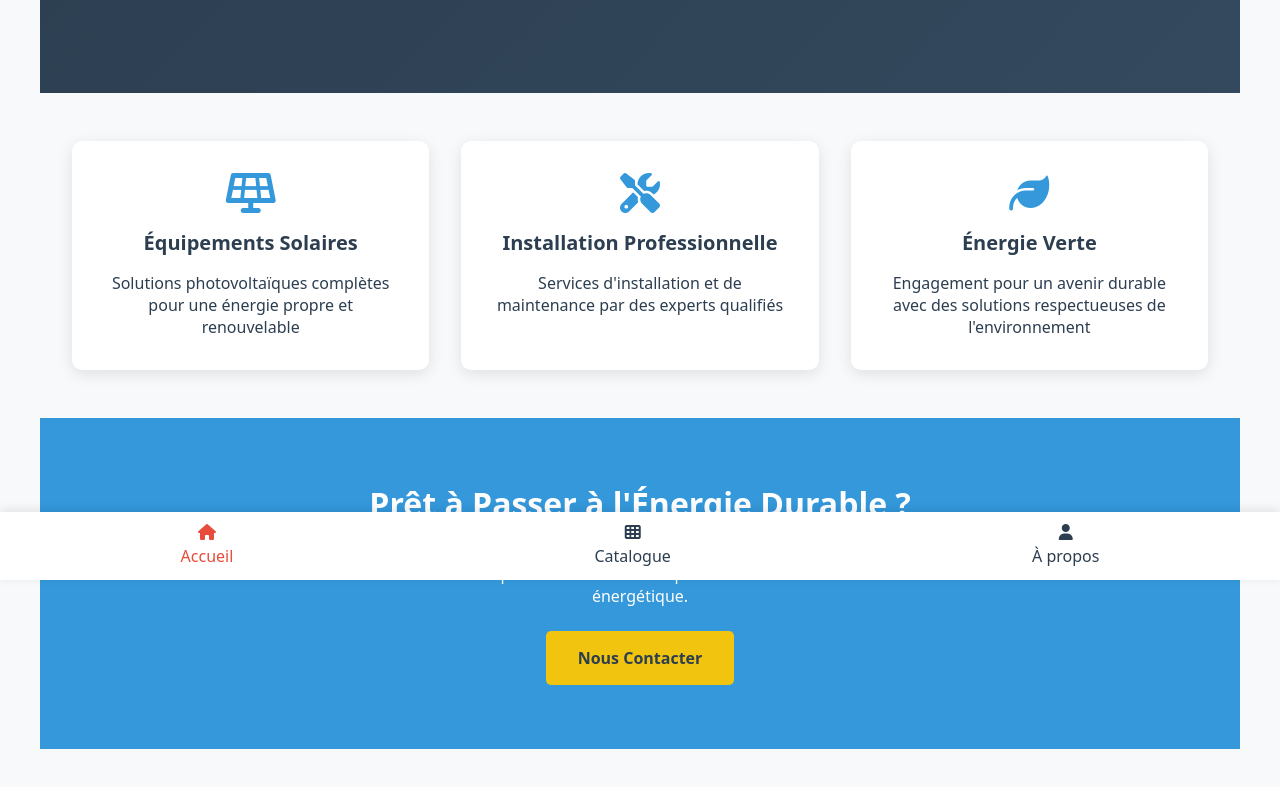
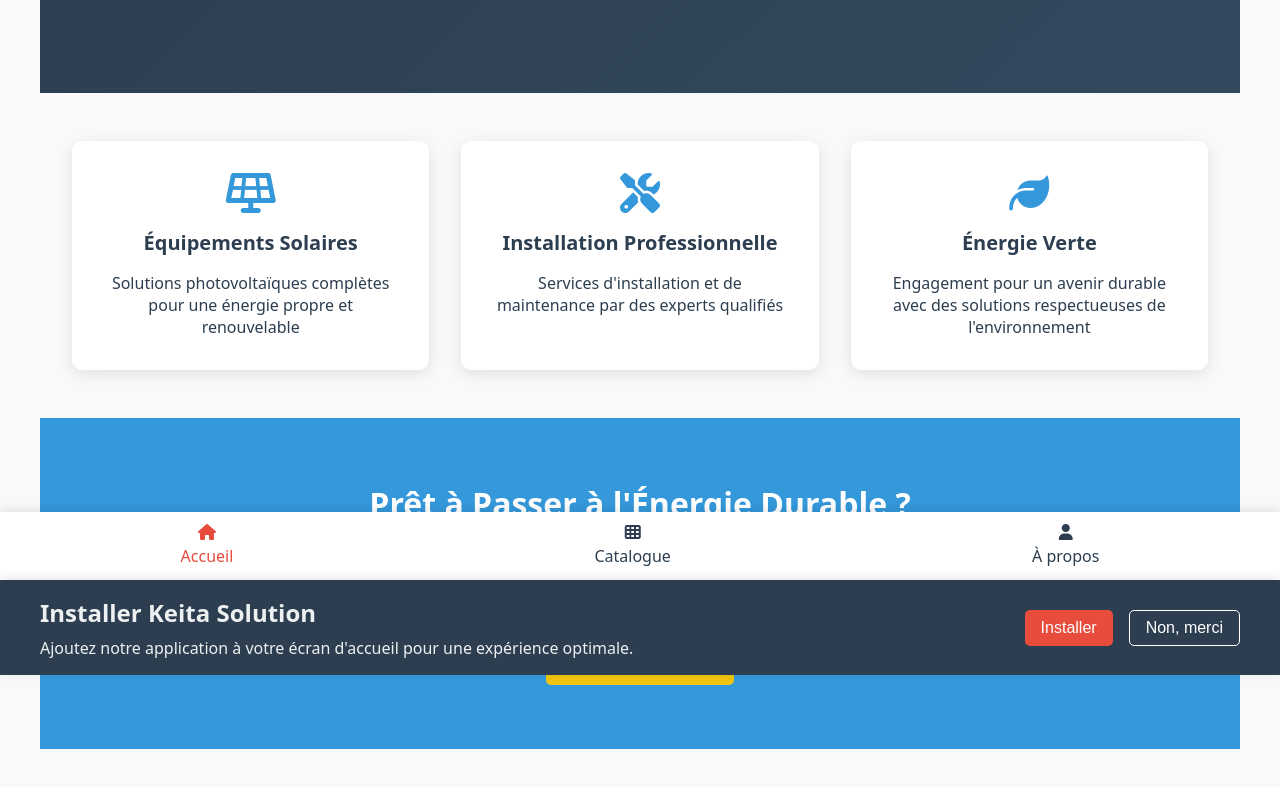
Before and after one commit to 5s9horizons/5s9KeitaSolution, a plain HTML site: page index.html in a window 1280 px wide. Shown: the part 220-1007 px from the top of the page. Drawn offline with Linux system fonts and the light colour scheme.

Commit message:
adding a custom install banner

```diff
--- a/index.html
+++ b/index.html
@@ -655,6 +655,82 @@
     background: #c0392b;
     transform: translateY(-3px);
 }
+
+.install-banner {
+    position: fixed;
+    bottom: 0;
+    left: 0;
+    width: 100%;
+    background: var(--primary-color);
+    color: var(--text-light);
+    padding: 1rem;
+    box-shadow: 0 -2px 10px rgba(0, 0, 0, 0.1);
+    display: flex;
+    justify-content: center;
+    align-items: center;
+    z-index: 1000;
+    transition: transform 0.3s ease;
+    transform: translateY(100%);
+}
+
+.install-banner.hidden {
+    transform: translateY(100%);
+}
+
+.install-banner-content {
+    display: flex;
+    justify-content: space-between;
+    align-items: center;
+    max-width: 1200px;
+    width: 100%;
+}
+
+.install-banner-text {
+    flex: 1;
+}
+
+.install-banner-text h2 {
+    margin: 0;
+    font-size: 1.5rem;
+}
+
+.install-banner-text p {
+    margin: 0.5rem 0 0;
+    font-size: 1rem;
+}
+
+.install-banner-buttons {
+    display: flex;
+    gap: 1rem;
+}
+
+.install-button, .dismiss-button {
+    padding: 0.5rem 1rem;
+    border: none;
+    border-radius: 5px;
+    cursor: pointer;
+    font-size: 1rem;
+    transition: var(--hover-transition);
+}
+
+.install-button {
+    background: var(--secondary-color);
+    color: white;
+}
+
+.install-button:hover {
+    background: #c0392b;
+}
+
+.dismiss-button {
+    background: transparent;
+    color: white;
+    border: 1px solid white;
+}
+
+.dismiss-button:hover {
+    background: rgba(255, 255, 255, 0.1);
+}
 </style>
   <script>
     if ('serviceWorker' in navigator) {
@@ -666,6 +742,37 @@
         });
       });
     }
+
+    let deferredPrompt;
+
+    window.addEventListener('beforeinstallprompt', (e) => {
+        // Prevent the mini-infobar from appearing on mobile
+        e.preventDefault();
+        // Stash the event so it can be triggered later.
+        deferredPrompt = e;
+        // Update UI notify the user they can install the PWA
+        document.getElementById('installBanner').classList.remove('hidden');
+    });
+
+    document.getElementById('installButton').addEventListener('click', async () => {
+        // Hide the app provided install promotion
+        document.getElementById('installBanner').classList.add('hidden');
+        // Show the install prompt
+        deferredPrompt.prompt();
+        // Wait for the user to respond to the prompt
+        const { outcome } = await deferredPrompt.userChoice;
+        if (outcome === 'accepted') {
+            console.log('User accepted the install prompt');
+        } else {
+            console.log('User dismissed the install prompt');
+        }
+        // Clear the deferredPrompt so it can be garbage collected
+        deferredPrompt = null;
+    });
+
+    document.getElementById('dismissButton').addEventListener('click', () => {
+        document.getElementById('installBanner').classList.add('hidden');
+    });
   </script>
 </head>
 <body>
@@ -1185,5 +1292,19 @@ window.addEventListener('load', function() {
     document.getElementById('loader').classList.add('hidden');
 });
     </script>
+
+    <!-- Custom Install Banner -->
+    <div id="installBanner" class="install-banner hidden">
+        <div class="install-banner-content">
+            <div class="install-banner-text">
+                <h2>Installer Keita Solution</h2>
+                <p>Ajoutez notre application à votre écran d'accueil pour une expérience optimale.</p>
+            </div>
+            <div class="install-banner-buttons">
+                <button id="installButton" class="install-button">Installer</button>
+                <button id="dismissButton" class="dismiss-button">Non, merci</button>
+            </div>
+        </div>
+    </div>
 </body>
 </html>
```
